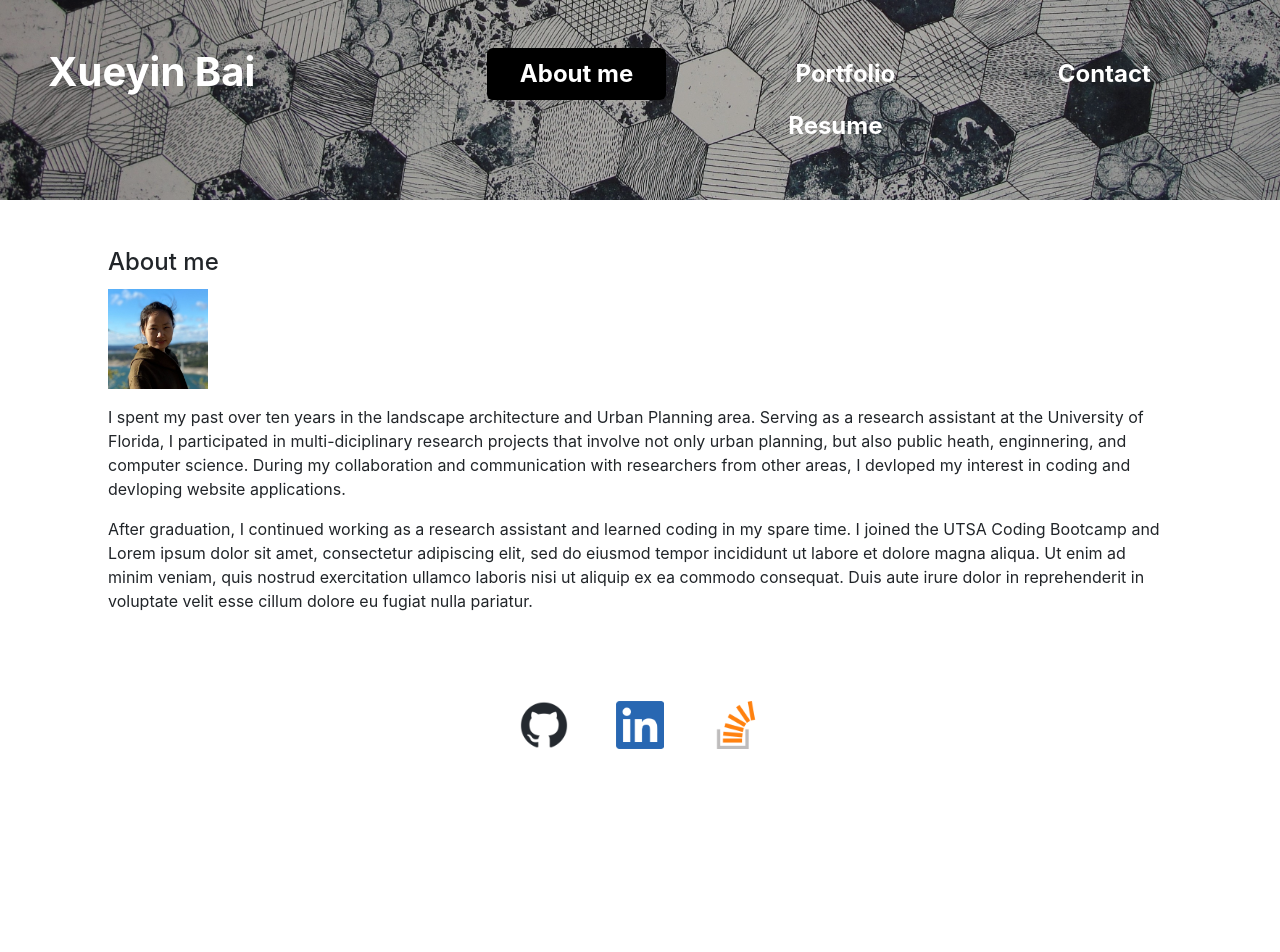
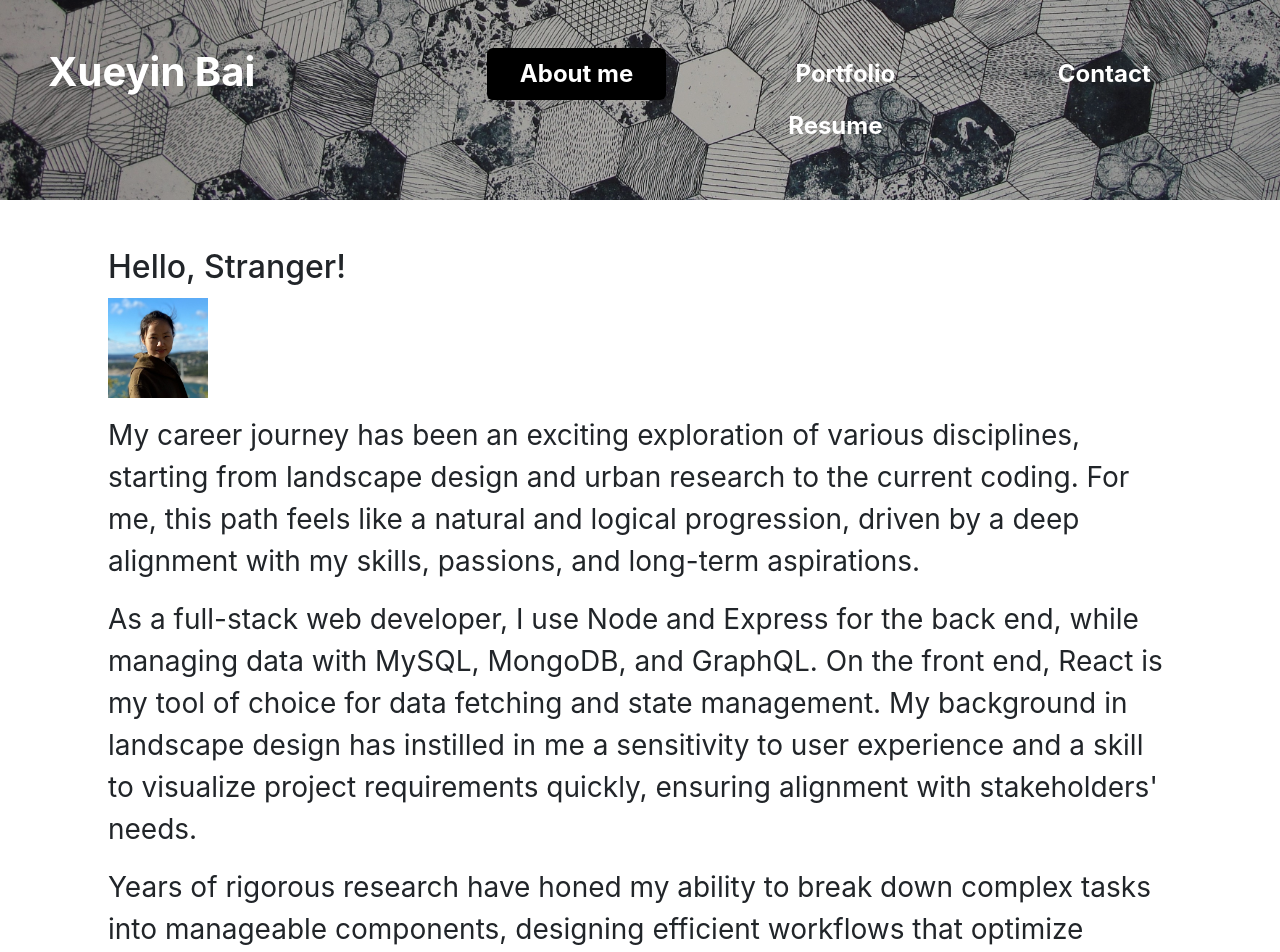
Before and after one commit to xybai0103/my-react-portfolio, a React (Create React App) app: page / in a window 1280 px wide. Shown: the top 952 px of the page. Before the commit the page ends 800 px from the top, so only its background shows below. Built offline with nearby package versions, Linux system fonts and the light colour scheme.

Commit message:
modify summary, resume, and font sizes

```diff
--- a/src/components/pages/About.js
+++ b/src/components/pages/About.js
@@ -4,22 +4,22 @@ import avatar from '../../assets/images/headshot.jpeg';
 export default function About() {
   return (
     <div>
-      <h1 className='fs-4'>About me</h1>
+      <h1 className='fs-2'>Hello, Stranger!</h1>
       <img className="avatar mt-1 mb-3" src={avatar} alt="Xueyin's Avatar"/>
-      <p>
-        I spent my past over ten years in the landscape architecture and Urban Planning area. Serving as
-        a research assistant at the University of Florida, I participated in multi-diciplinary research
-        projects that involve not only urban planning, but also public heath, enginnering, and computer
-        science. During my collaboration and communication with researchers from other areas, I devloped
-        my interest in coding and devloping website applications.
-      </p>
-      <p>
-        After graduation, I continued working as a research assistant and learned coding in my spare time.
-        I joined the UTSA Coding Bootcamp and Lorem ipsum dolor sit amet, consectetur adipiscing elit, sed
-        do eiusmod tempor incididunt ut labore et dolore magna aliqua. Ut enim ad minim veniam, quis nostrud
-        exercitation ullamco laboris nisi ut aliquip ex ea commodo consequat. Duis aute irure dolor in
-        reprehenderit in voluptate velit esse cillum dolore eu fugiat nulla pariatur.
-      </p>
+      <div className='fs-3'>
+        <p>
+          My career journey has been an exciting exploration of various disciplines, starting from landscape design and urban research to the current coding. For me, this path feels like a natural and logical progression, driven by a deep alignment with my skills, passions, and long-term aspirations.
+        </p>
+        <p>
+          As a full-stack web developer, I use Node and Express for the back end, while managing data with MySQL, MongoDB, and GraphQL. On the front end, React is my tool of choice for data fetching and state management. My background in landscape design has instilled in me a sensitivity to user experience and a skill to visualize project requirements quickly, ensuring alignment with stakeholders' needs.
+        </p>
+        <p>
+          Years of rigorous research have honed my ability to break down complex tasks into manageable components, designing efficient workflows that optimize project outcomes. Working collaboratively with multi-disciplinary teams, I embrace the value of agile methodologies in delivering successful projects.
+        </p>
+        <p>
+          I aspire to write clean, maintainable, and efficient code that resonates with users on both aesthetic and functional levels, and I always seek opportunities to learn new skills and expand my knowledge. In my journey, I hold a simple motto close to my heart: leverage my natural strengths, explore new potentials, and relish the ever-changing landscape of the tech world.
+        </p>
+      </div>
     </div>
   );
 }
--- a/src/components/pages/Contact.js
+++ b/src/components/pages/Contact.js
@@ -50,8 +50,8 @@ export default function Contact() {
 
   return (
     <div className='col-sm-12 col-md-6 col-lg-4'>
-      <h1 className='fs-4'>Contact</h1>
-      <form className='form-group'>
+      <h1 className='fs-2'>Contact</h1>
+      <form className='form-group fs-4'>
         <label>Name:</label>
         <input
             onChange={handleInputChange}
@@ -90,7 +90,7 @@ export default function Contact() {
         )}
         <button
             onClick={handleFormSubmit}
-            className='btn bg-black text-white mt-2'
+            className='btn bg-black text-white mt-2 fs-4'
             type='submit'
         >
             Submit
--- a/src/components/pages/Project.js
+++ b/src/components/pages/Project.js
@@ -83,7 +83,7 @@ function ProjectItem ({ project }) {
     <figure className='app-container col-sm-12 col-md-6 col-lg-6'>
       <img className='app-img' src={imgUrl} alt={appName}/>
       <figcaption className='app-info'>
-        <div className='app-name fs-4'>
+        <div className='app-name fs-2'>
           <a href={appUrl} target='_blank' rel='noopener noreferrer'>{appName}</a>
         </div>
         <div className='app-github'>
@@ -91,7 +91,7 @@ function ProjectItem ({ project }) {
             <img className='icon-small' src={githubIcon} alt='Github' />
           </a>
         </div>
-        <div className='app-tech'>{appTech}</div>
+        <div className='app-tech fs-4'>{appTech}</div>
       </figcaption>
     </figure>
   );
--- a/src/components/pages/Resume.js
+++ b/src/components/pages/Resume.js
@@ -5,28 +5,30 @@ export default function Resume() {
   return (
     <div>
       <h1 className='fs-2'>Resume</h1>
-      <p>
+      <p className='fs-4'>
         Download my <a href={myResume} download>resume</a>
       </p>
-      <h2 className='fs-4'>Front-end Proficiencies</h2>
-      <ul>
+      <h2 className='fs-3'>Front-end Proficiencies</h2>
+      <ul className='fs-4'>
         <li>HTML</li>
         <li>CSS</li>
         <li>JavaScript</li>
         <li>JQuery</li>
-        <li>responsive design</li>
         <li>React</li>
+        <li>Handlebars</li>
         <li>Bootstrap</li>
+        <li>Bulma</li>
       </ul>
-      <h2 className='fs-4'>Back-end Proficiencies</h2>
-      <ul>
+      <h2 className='fs-3'>Back-end Proficiencies</h2>
+      <ul className='fs-4'>
         <li>APIs</li>
         <li>Node</li>
         <li>Express</li>
         <li>MySQL, Sequelize</li>
         <li>MongoDB, Mongoose</li>
-        <li>REST</li>
         <li>GraphQL</li>
+        <li>AWS</li>
+        <li>Webpack</li>
       </ul>
     </div>
   );
```
Also changed, not shown: 1 other file (tests, documents, lock files or other folders).
